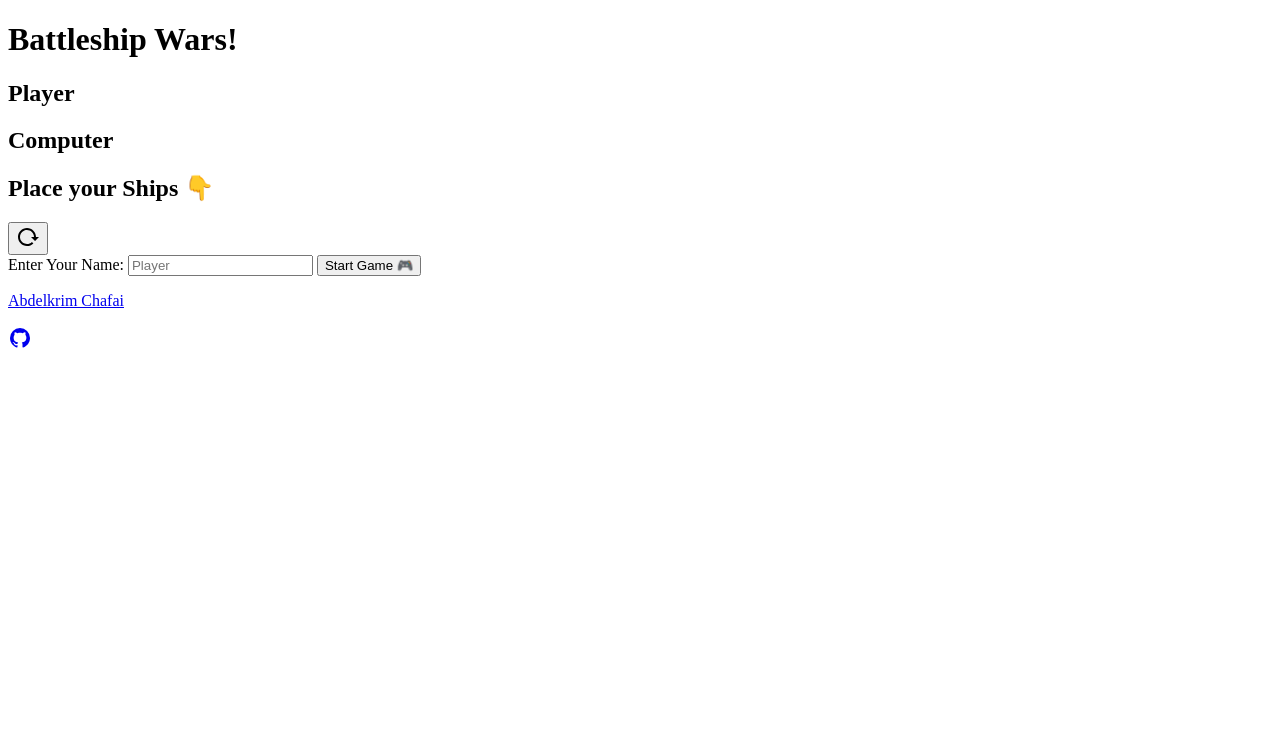
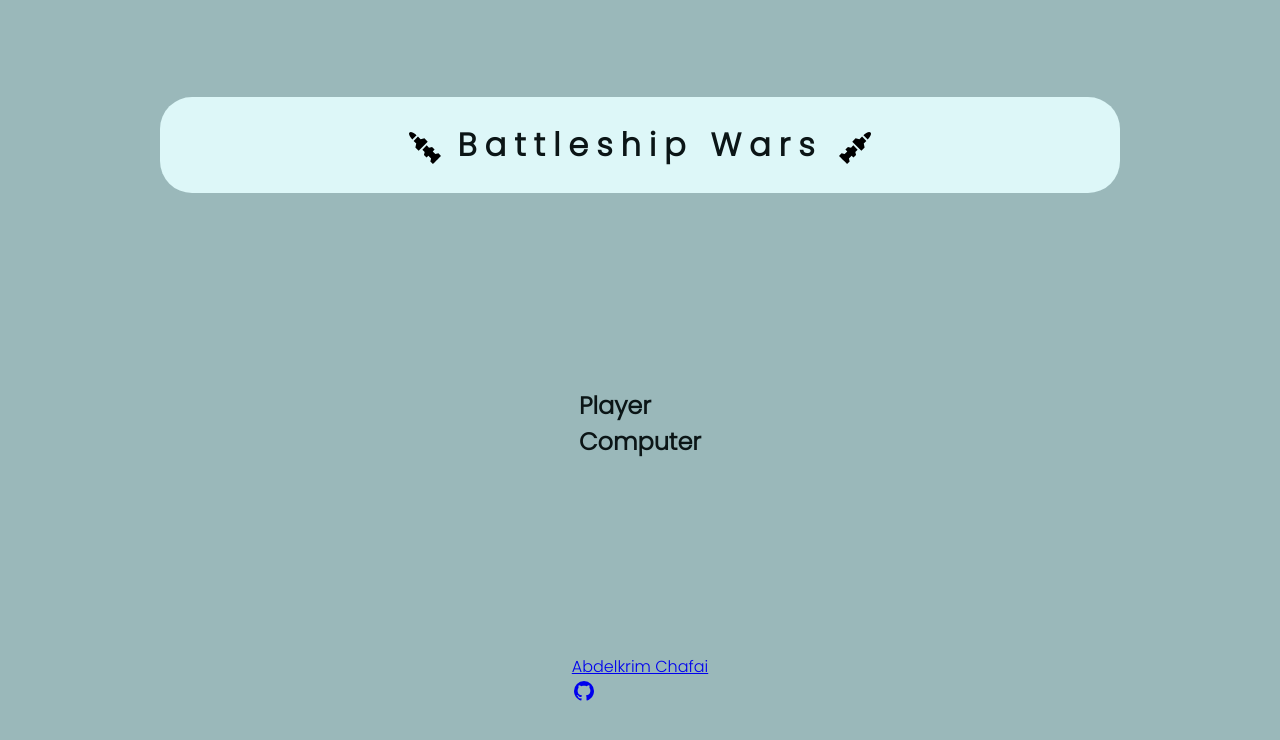
Before and after one commit to Chafai-Abdelkrim/battleship, a website built with webpack: page src/template.html in a window 1280 px wide. Built offline with nearby package versions, Linux system fonts and the light colour scheme.

Commit message:
styled the body and header

```diff
--- a/src/styles/styles.css
+++ b/src/styles/styles.css
@@ -0,0 +1,55 @@
+@import '_reset.css';
+@import url('https://fonts.googleapis.com/css2?family=Poppins:wght@300&display=swap');
+
+:root {
+    --clr-background: #9ab8ba;
+    --clr-light-background: #ddf7f8;
+    --clr-important-text: #045256;
+    --clr-text: #0b1516;
+}
+
+body {
+    display: flex;
+    flex-direction: column;
+    justify-content: space-around;
+    align-items: center;
+    font-family: 'Poppins', sans-serif;
+    color: var(--clr-text);
+    background: var(--clr-background);
+}
+/* header */
+.header {
+    display: flex;
+    justify-content: center;
+    align-items: center;
+    background-color: var(--clr-light-background);
+    width: 75%;
+    height: 6rem;
+    border-radius: 2rem;
+}
+.header-title {
+    letter-spacing: 8px;
+}
+.header-title::before {
+    content: '';
+    display: inline-block;
+    vertical-align: middle;
+    width: 2rem;
+    height: 2rem;
+    background-image: url(../imgs/rocket-left.svg);
+    background-size: contain;
+}
+.header-title::after {
+    content: '';
+    display: inline-block;
+    vertical-align: middle;
+    width: 2rem;
+    height: 2rem;
+    background-image: url(../imgs/rocket-right.svg);
+    background-size: contain;
+}
+
+/* hide  */
+.display-none {
+    display: none;
+}
--- a/src/template.html
+++ b/src/template.html
@@ -13,7 +13,7 @@
     </head>
     <body>
         <header class="header">
-            <h1 class="header-title">Battleship Wars!</h1>
+            <h1 class="header-title"> Battleship Wars </h1>
         </header>
 
         <main class="main">
@@ -25,7 +25,7 @@
             </div>
         </main>
 
-        <div class="modal">
+        <div class="modal display-none"><!-- TODO: remove the display-none -->
             <div class="modal-container">
                 <h2 class="modal-outcome display-none"></h2>
                 <h2 class="modal-title">Place your Ships 👇</h2>
```
Also changed, not shown: src/imgs/rocket-left.svg (added), src/imgs/rocket-right.svg (added).
